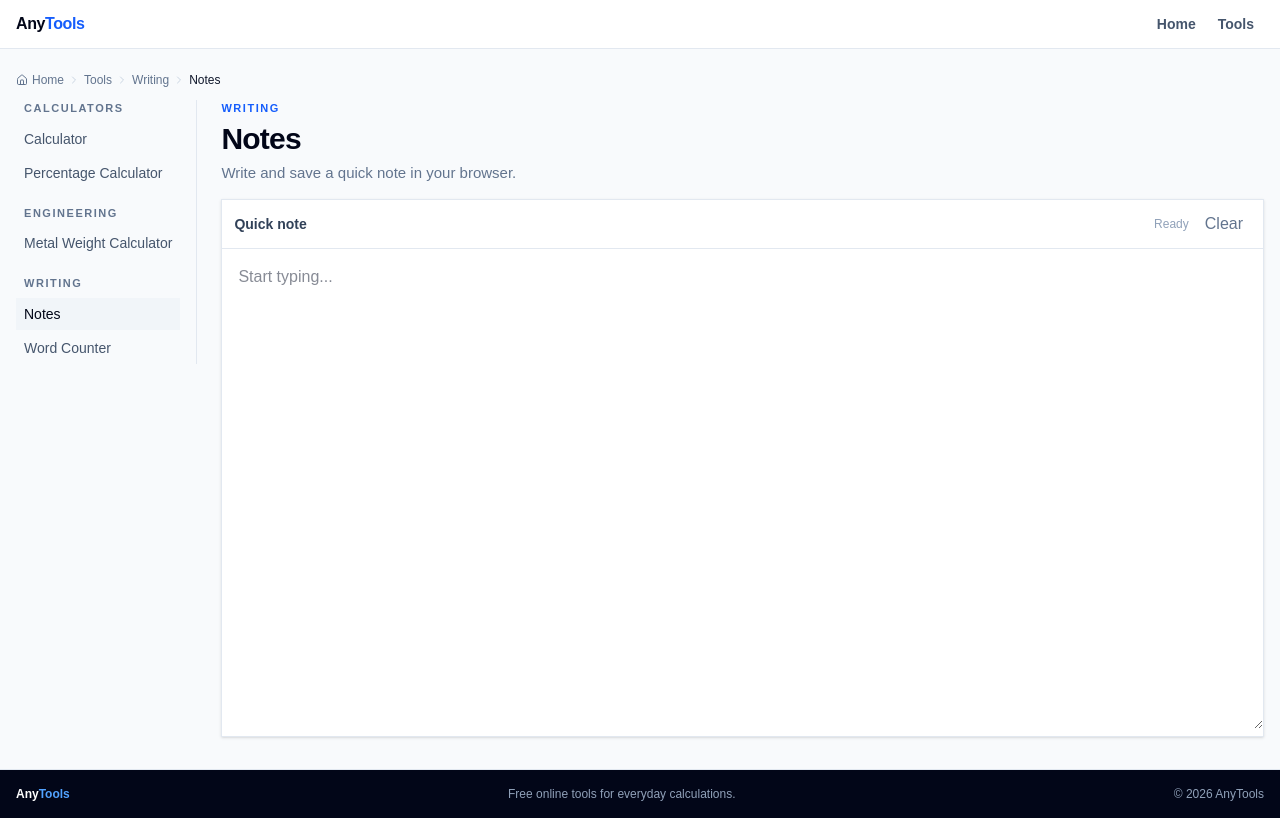
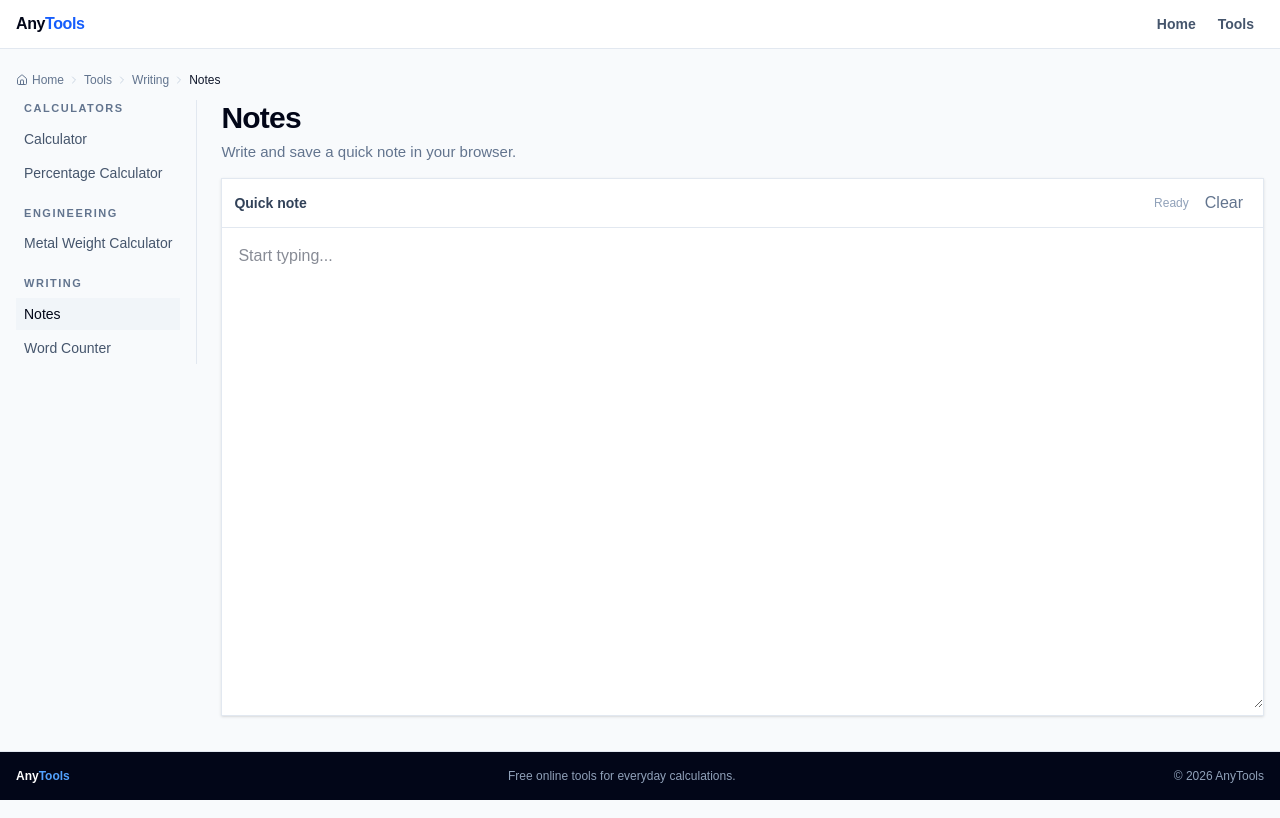
Before and after one commit to farukislamyt/any-tools, a Next.js app: page /tools/notes in a window 1280 px wide. Built offline with nearby package versions, Linux system fonts and the light colour scheme.

Commit message:
Remove repeated category label from tool headers

```diff
--- a/components/tool-shell.tsx
+++ b/components/tool-shell.tsx
@@ -75,7 +75,6 @@ export function ToolShell({
 
           <section aria-labelledby="tool-title" className="min-w-0 flex-1">
             <div className="mb-4 max-w-2xl">
-              <p className="mb-1 text-[11px] font-bold uppercase tracking-[0.14em] text-blue-600">{category ?? "Tool"}</p>
               <h1 id="tool-title" className="text-2xl font-black tracking-tight sm:text-3xl">{title}</h1>
               <p className="mt-1.5 text-sm leading-5 text-slate-500 sm:text-[15px]">{description}</p>
             </div>
```
